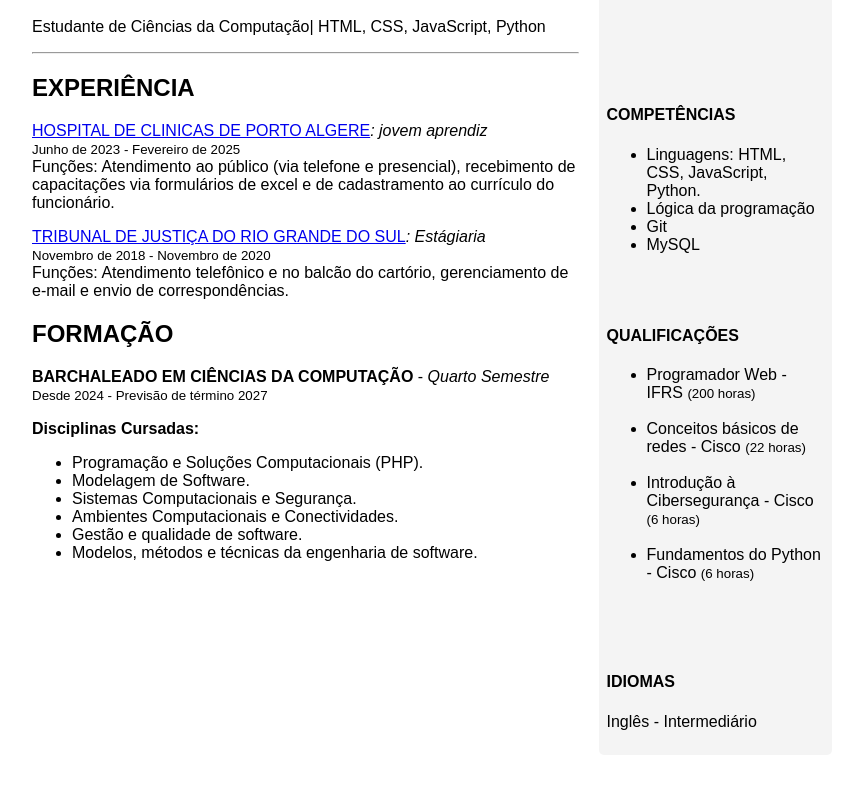
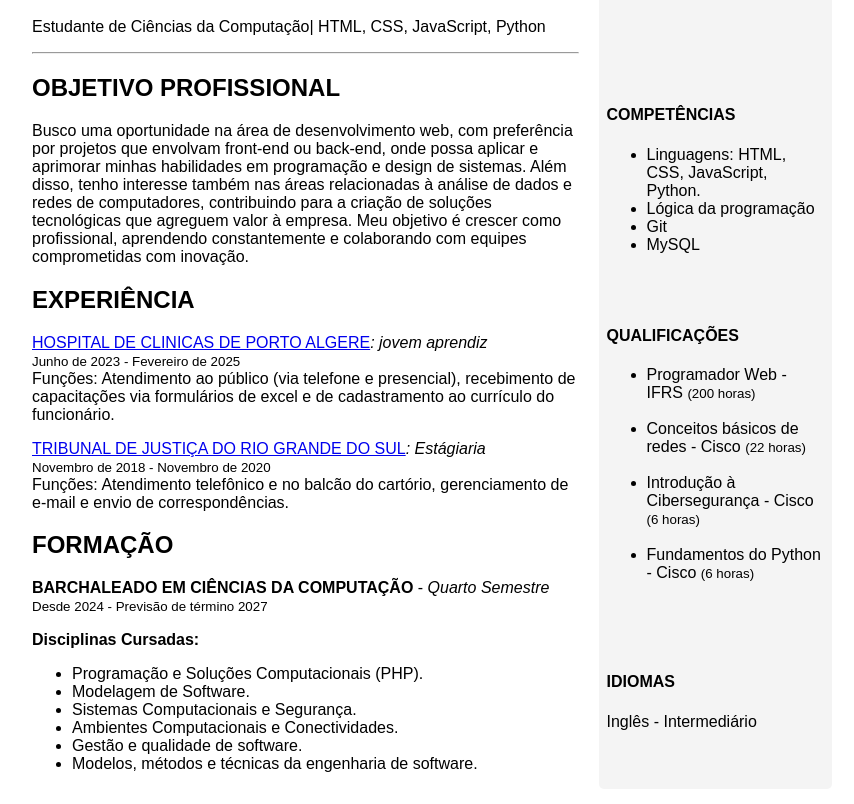
Before and after one commit to amandagss11/curriculo-html, a plain HTML site: page index.html in a window 1280 px wide. Shown: the part 114-918 px from the top of the page, without its empty margins (208-1062 px from the left). Before the commit the page ends 884 px from the top, so only its background shows below. Drawn offline with Linux system fonts and the light colour scheme.

Commit message:
Atualizando index.html com novas informações

```diff
--- a/index.html
+++ b/index.html
@@ -11,6 +11,17 @@
             <h1>AMANDA GABRIELA SILVA DOS SANTOS</h1>
             <p>Estudante de Ciências da Computação| HTML, CSS, JavaScript, Python</p>
             <hr>
+            <h2>OBJETIVO PROFISSIONAL</h2>
+        <p>
+            Busco uma oportunidade na área de desenvolvimento web, com preferência
+por projetos que envolvam front-end ou back-end, onde possa aplicar e
+aprimorar minhas habilidades em programação e design de sistemas. Além
+disso, tenho interesse também nas áreas relacionadas à análise de dados e
+redes de computadores, contribuindo para a criação de soluções
+tecnológicas que agreguem valor à empresa. Meu objetivo é crescer como
+profissional, aprendendo constantemente e colaborando com equipes
+comprometidas com inovação.
+        </p>
         <h2>EXPERIÊNCIA</h2>
         <p>
             <a href="https://www.hcpa.edu.br/">HOSPITAL DE CLINICAS DE PORTO ALGERE</a><em>: jovem aprendiz</em><br><small>Junho de 2023 - Fevereiro de 2025</small><br>
```
